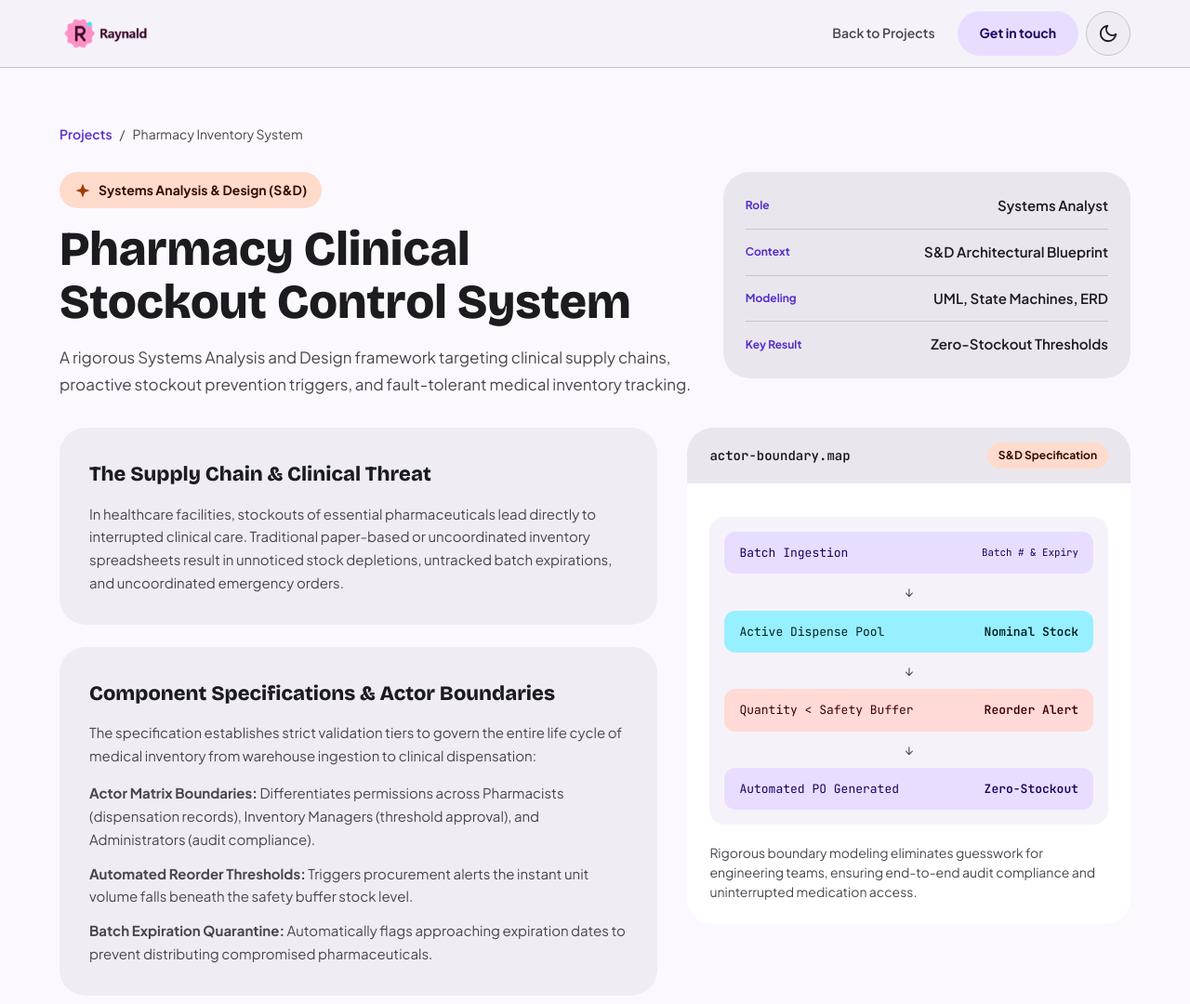
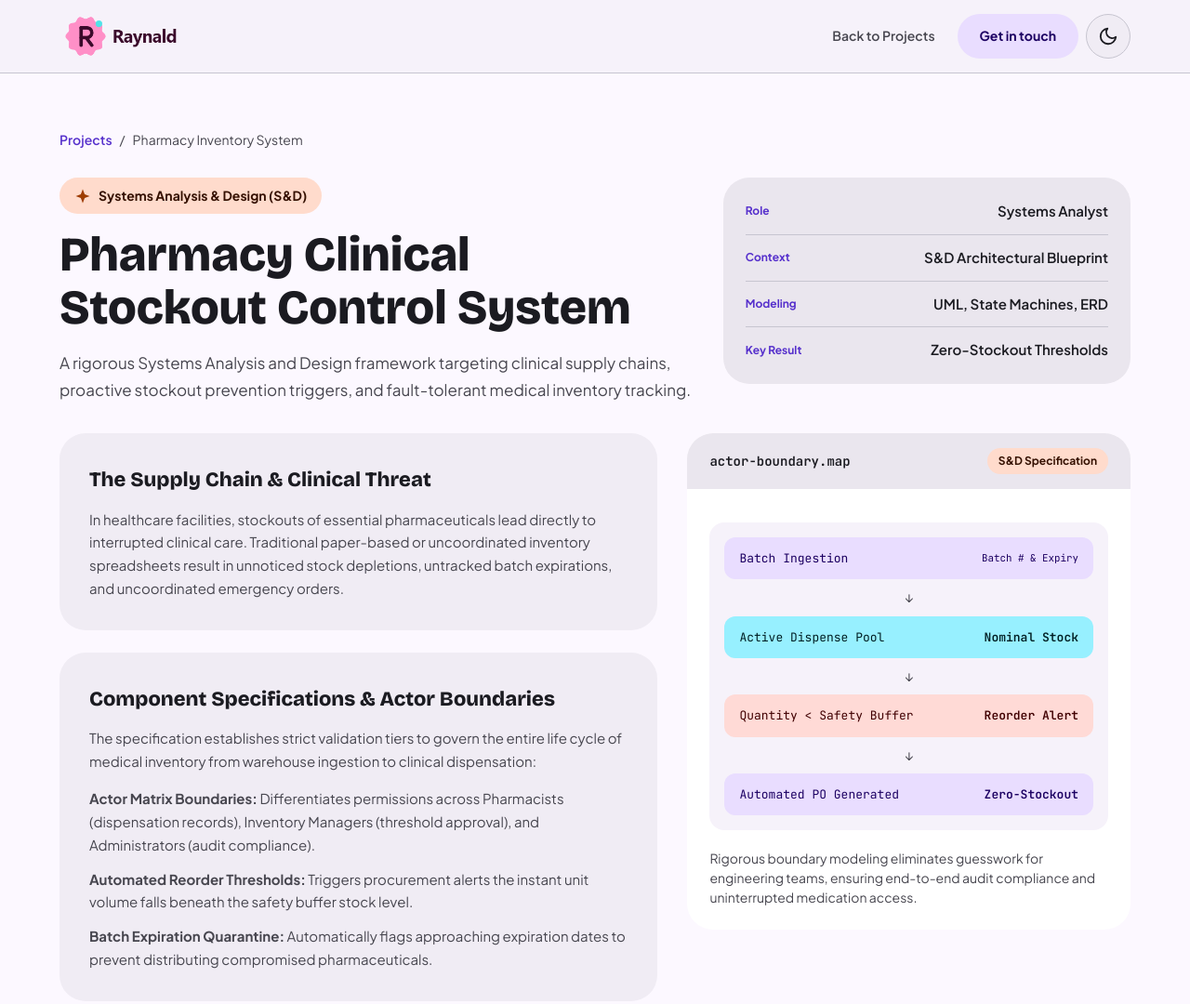
Before and after one commit to rayynaldgitau/portfolioo, a plain HTML site: page project-pharmacy.html in a window 1280 px wide. Shown: the top 1080 px of the page at 93% size. Drawn offline with nearby package versions, Linux system fonts and the light colour scheme.

Commit message:
style(nav): increase navbar logo size to 54px height

```diff
--- a/project-pharmacy.html
+++ b/project-pharmacy.html
@@ -29,8 +29,8 @@
     <header class="m3-app-bar">
         <nav class="nav-container" aria-label="Case Study Navigation">
             <a href="index.html" class="logo-link" aria-label="Raynald Gitau — Home">
-                <img src="assets/logo-light.png" alt="Raynald" class="logo-img logo-img-light" width="115" height="40">
-                <img src="assets/logo-dark.png" alt="Raynald" class="logo-img logo-img-dark" width="115" height="40">
+                <img src="assets/logo-light.png" alt="Raynald" class="logo-img logo-img-light" width="156" height="54">
+                <img src="assets/logo-dark.png" alt="Raynald" class="logo-img logo-img-dark" width="156" height="54">
             </a>
 
             <div class="nav-actions-right">
--- a/styles.css
+++ b/styles.css
@@ -333,7 +333,7 @@ p {
 }
 
 .logo-img {
-    height: 40px;
+    height: 54px;
     width: auto;
     display: block;
 }
```
Also changed, not shown: hire-me.html (+2 -2 lines), index.html (+2 -2 lines), project-events-hub.html (+2 -2 lines), project-water-billing.html (+2 -2 lines).
